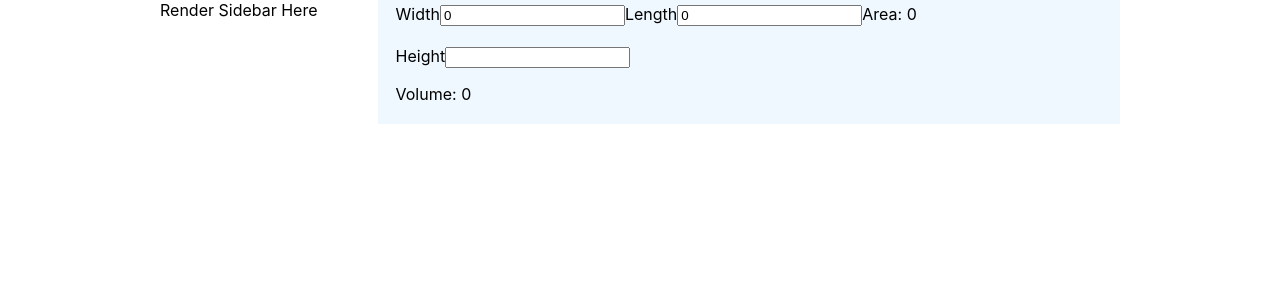
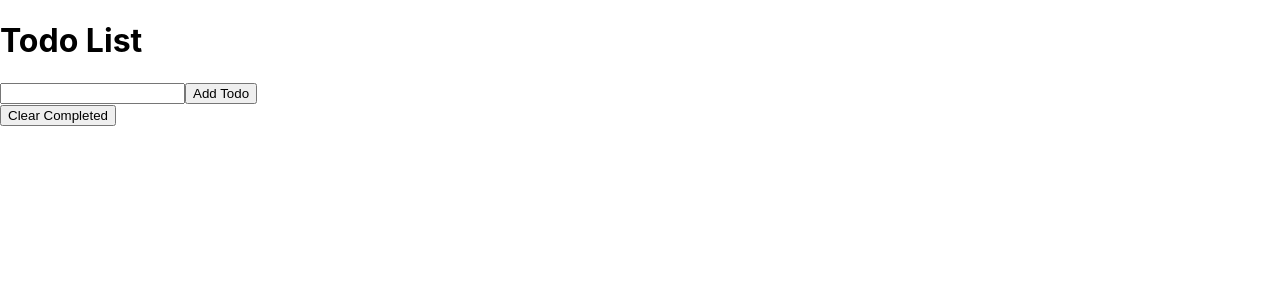
Before and after one commit to dtarxanyan/movies-project, a React (Create React App) app: page / in a window 1280 px wide. Shown: the top 300 px of the page. Built offline with nearby package versions, Linux system fonts and the light colour scheme.

Commit message:
react-exzam

```diff
--- a/src/App.css
+++ b/src/App.css
@@ -1,38 +1,73 @@
-.App {
-  text-align: center;
+h1 {
+    text-align: center;
+}
+#todo-list {
+    width: 500px;
+    margin: 60px auto;
+}
+form, .todo {
+    padding: 10px 20px;
+    margin-bottom: 10px;
+}
+form {
+    display: flex;
+    justify-content: space-between;
+    margin-bottom: 30px;
+}
+form input {
+    padding: 4px 8px;
+    flex-grow: 1;
+    margin-right: 16px;
+}
+.todo {
+    display: flex;
+    flex-direction: column;
 }
 
-.App-logo {
-  height: 40vmin;
-  pointer-events: none;
+button {
+    font-size: 16px;
+    background-color: teal;
+    color: #fff;
+    border-radius: 8px;
+    border: none;
+    padding: 8px 16px;
+    cursor: pointer;
+}
+button:hover {
+    background-color: teal
+}
+button:active {
+    background-color: teal
+}
+button:focus {
+    outline: 0;
+}
+input[type='text'] { font-size: 20px; font-family: monospace; }
+.todo input[type="checkbox"] {
+    transform: scale(1.8) translateY(1px);
+    margin: 0 16px 0 0;
+    cursor: pointer;
+}
+.todo-text input {
+    padding: 4px;
+}
+.todo-text {
+    font-size: 24px;
+    line-height: 24px;
+    margin-bottom: 16px;
+    display: flex;
+    align-items: center;
+
+}
+.checked {
+    text-decoration: line-through;
 }
 
-@media (prefers-reduced-motion: no-preference) {
-  .App-logo {
-    animation: App-logo-spin infinite 20s linear;
-  }
+.todo-completed {
+    display: flex;
+    margin: 10px 0;
 }
-
-.App-header {
-  background-color: #282c34;
-  min-height: 100vh;
-  display: flex;
-  flex-direction: column;
-  align-items: center;
-  justify-content: center;
-  font-size: calc(10px + 2vmin);
-  color: white;
+.todo-actions {
+    display: flex;
+    justify-content: space-between;
 }
-
-.App-link {
-  color: #61dafb;
-}
-
-@keyframes App-logo-spin {
-  from {
-    transform: rotate(0deg);
-  }
-  to {
-    transform: rotate(360deg);
-  }
-}
--- a/src/App.js
+++ b/src/App.js
@@ -1,51 +1,118 @@
-import React from "react";
-import Layout from "./components/Functional/Layout/Layout";
-import RegistrationPage from "./components/Functional/RegistrationPage/RegistrationPage";
-import CalculateAreaAndVolume from "./components/Functional/CalculateAreaAndVolume/CalculateAreaAndVolume";
 
-const menuItems = [
-    {
-        name: 'Առարկաներ',
-        items: [
-            {
-                name: 'Ֆիզիկա',
-            },
-            {
-                name: 'Մաթեմ',
-            },
-            {
-                name: 'Հայոց',
-            }
-        ]
-    },
-    {
-        name: 'Դասարաններ',
-        items: [
-            {
-                name: '10 Ա',
-            },
-            {
-                name: '9 Բ',
-            },
-            {
-                name: '11 Գ',
-            }
-        ]
-    }
-]
+import React,{useState,useEffect} from "react";
+// import "./App.css";
 
-class App extends React.Component {
-    constructor(props) {
-        super(props);
+const App = () => {
+    const [todos, setTodos] = useState([]);
+    const [todo, setTodo] = useState("");
+    const [todoEditing, setTodoEditing] = useState(null);
+    const [editingText, setEditingText] = useState("");
+
+    useEffect(() => {
+        const json = localStorage.getItem("todos");
+        const loadedTodos = JSON.parse(json);
+        if (loadedTodos) {
+            setTodos(loadedTodos);
+        }
+    }, []);
+
+    useEffect(() => {
+        const json = JSON.stringify(todos);
+        localStorage.setItem("todos", json);
+    }, [todos]);
+
+    function handleSubmit(e) {
+        e.preventDefault();
+
+        const newTodo = {
+            id: new Date().getTime(),
+            text: todo,
+            completed: false,
+        };
+        setTodos([...todos].concat(newTodo));
+        setTodo("");
     }
 
-    render() {
-        return (
-            <Layout menuItems={menuItems}>
-                <CalculateAreaAndVolume />
-            </Layout>
-        );
+    function deleteTodo(id) {
+        let updatedTodos = [...todos].filter((todo) => todo.id !== id);
+        setTodos(updatedTodos);
     }
-}
+
+    function toggleComplete(id) {
+        let updatedTodos = [...todos].map((todo) => {
+            if (todo.id === id) {
+                todo.completed = !todo.completed;
+            }
+
+            return todo;
+        });
+        setTodos(updatedTodos);
+    }
+
+    function submitEdits(id) {
+        const updatedTodos = [...todos].map((todo) => {
+            if (todo.id === id) {
+                todo.text = editingText;
+            }
+            return todo;
+        });
+        setTodos(updatedTodos);
+        setTodoEditing(null);
+    }
+
+    function onClearCompleted(){
+       return  todos.filter((todo) => !todo.completed)
+    }
+
+    return (
+        <div id="todo-list">
+            <h1>Todo List</h1>
+            <form onSubmit={handleSubmit}>
+                <input
+                    type="text"
+                    onChange={(e) => setTodo(e.target.value)}
+                    value={todo}
+                />
+                <button type="submit">Add Todo</button>
+            </form>
+            {todos.map((todo) => (
+                <div key={todo.id} className="todo">
+                    <div className="todo-text">
+                        <input
+                            type="checkbox"
+                            id="completed"
+                            checked={todo.completed}
+                            onChange={() => toggleComplete(todo.id)}
+
+                        />
+                        {todo.id === todoEditing ? (
+                            <input
+                                type="text"
+                                onChange={(e) => setEditingText(e.target.value)}
+                            />
+                        ) : (
+                            <div className={todo.completed ? 'checked' : ''}>{todo.text}</div>
+                        )}
+                    </div>
+                    <div className="todo-actions">
+                        {todo.id === todoEditing ? (
+                            <button onClick={() => submitEdits(todo.id)}>Submit Edits</button>
+                        ) : (
+                            <button onClick={() => setTodoEditing(todo.id)}>Edit</button>
+                        )}
+
+                        <button onClick={() => deleteTodo(todo.id)}>Delete</button>
+                    </div>
+                </div>
+            ))}
+            <div className="todoAppFooter">
+                <button
+                    className="todoClearCompleted"
+                    onClick={onClearCompleted}
+                >Clear Completed</button>
+            </div>
+        </div>
+    );
+};
 
 export default App;
--- a/src/components/Functional/Layout/Layout.js
+++ b/src/components/Functional/Layout/Layout.js
@@ -10,9 +10,12 @@ const Layout = (props) => {
             <div className={'sidebar'}>
                 <Sidebar items={menuItems}/>
             </div>
+
+
             <div className={'page-content'}>
                 {props.children}
             </div>
+
         </div>
     )
 }
--- a/src/components/Functional/Sidebar/Sidebar.js
+++ b/src/components/Functional/Sidebar/Sidebar.js
@@ -1,10 +1,30 @@
-import React from "react";
+import React, {useState} from "react";
+import Layout from "../Layout/Layout";
 
 const Sidebar = (props) => {
     const {items} = props;
+    const [open,setOpen] = useState(false)
+
+  const  sidebarOpen = () => {
+        setOpen(prev => !open)
+  }
+
 
     return (
-        'Render Sidebar Here'
+        <div>
+            {
+                items.map( itm =>
+                    <div>
+                        <div onClick = {()=>sidebarOpen(itm.name)}>{itm.name}</div>
+
+                        <div>{itm.items.map(menu => open && <div>{menu.name}</div>
+                        )}
+                        </div>
+                    </div>
+                )
+            }
+
+        </div>
     )
 }
 
```
